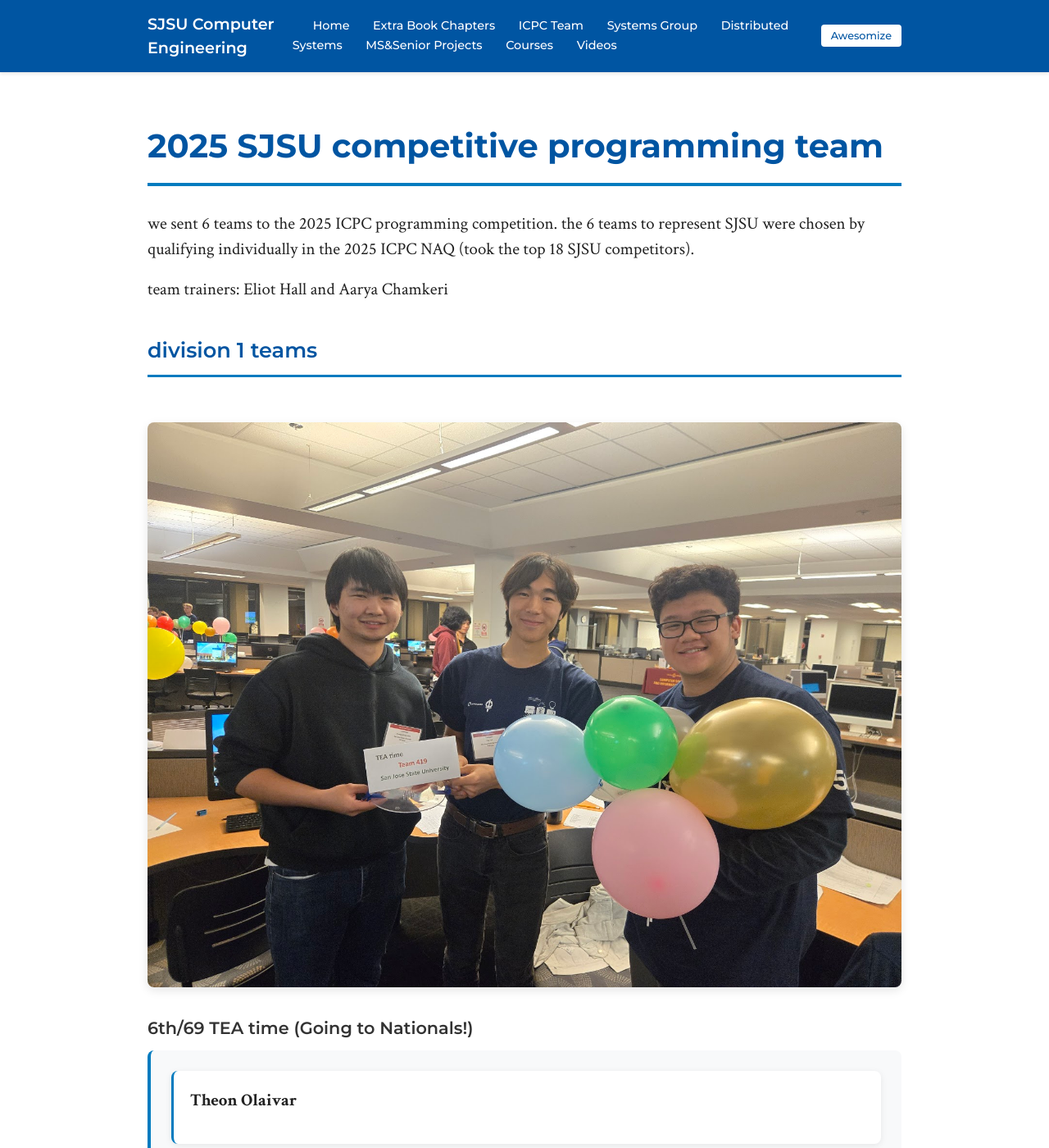
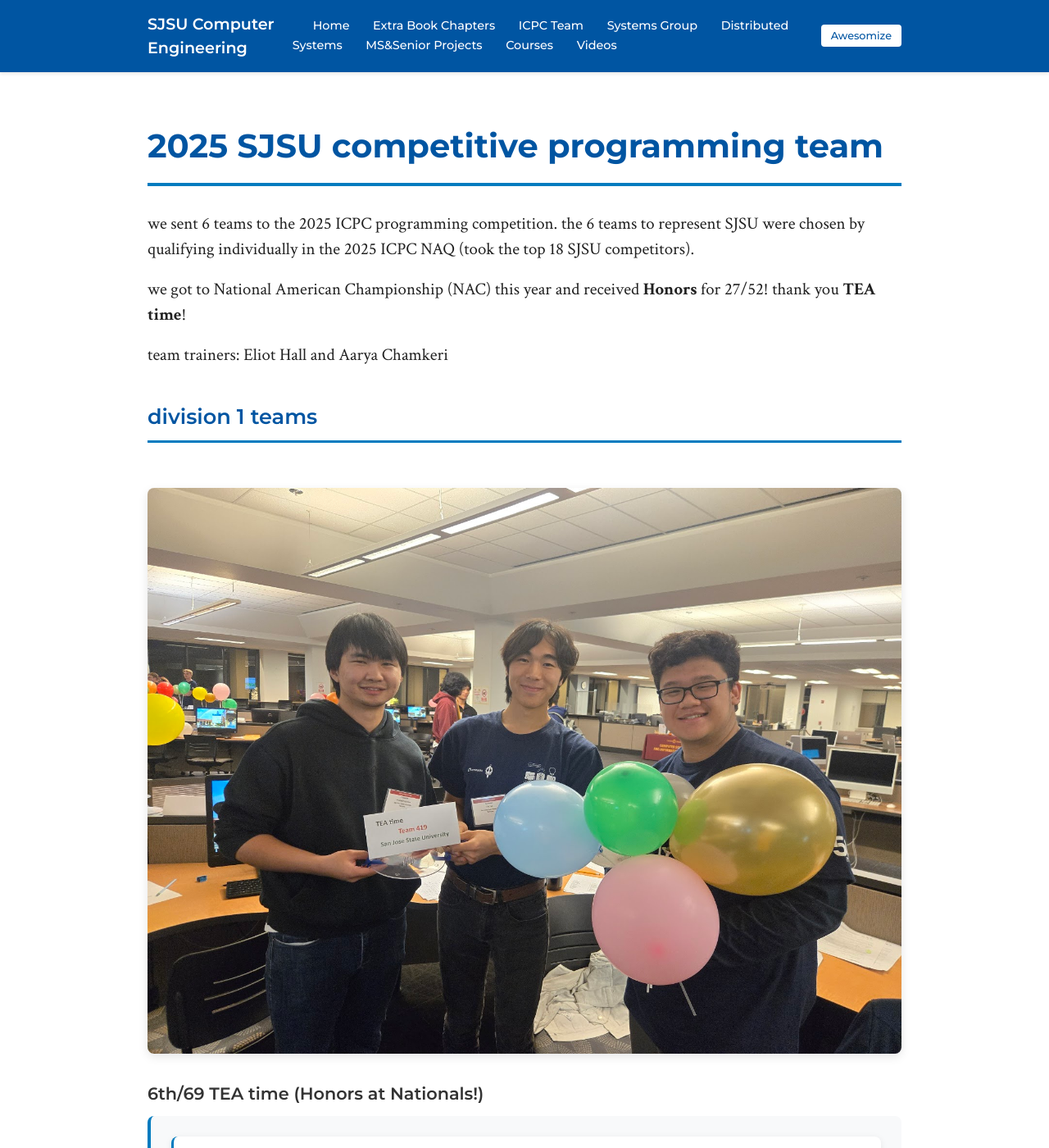
Before and after one commit to breed/benreed-sjsu, a Jekyll site: the page built from icpc/2025/index.md, in a window 1280 px wide and 1400 px high. Shown: the whole window at 82% size. Built offline with Jekyll 4.4.1, drawn with Linux system fonts in a browser that asks for light colours.

Commit message:
NAC placement

```diff
--- a/icpc/2025/index.md
+++ b/icpc/2025/index.md
@@ -6,11 +6,13 @@ page_title: 2025 SJSU competitive programming team
 
 we sent 6 teams to the 2025 ICPC programming competition. the 6 teams to represent SJSU were chosen by qualifying individually in the 2025 ICPC NAQ (took the top 18 SJSU competitors).
 
+we got to National American Championship (NAC) this year and received **Honors** for 27/52! thank you **TEA time**!
+
 team trainers: Eliot Hall and Aarya Chamkeri
 
 ## division 1 teams
 
-### ![team photo](tea.jpg){: .team-photo}<br>6th/69 TEA time (Going to Nationals!)
+### ![team photo](tea.jpg){: .team-photo}<br>6th/69 TEA time (Honors at Nationals!)
 
 <div class="team">
 <div class="member">
```
Also changed, not shown: systems-group/index.md (+17 -15 lines).
